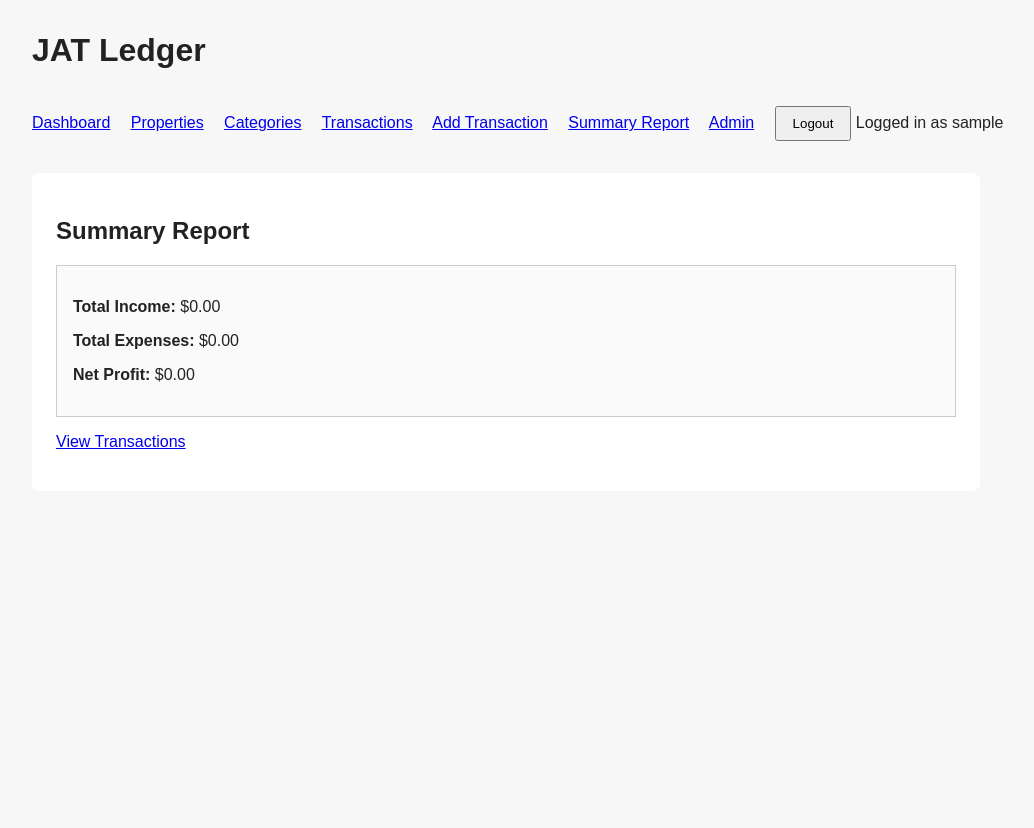
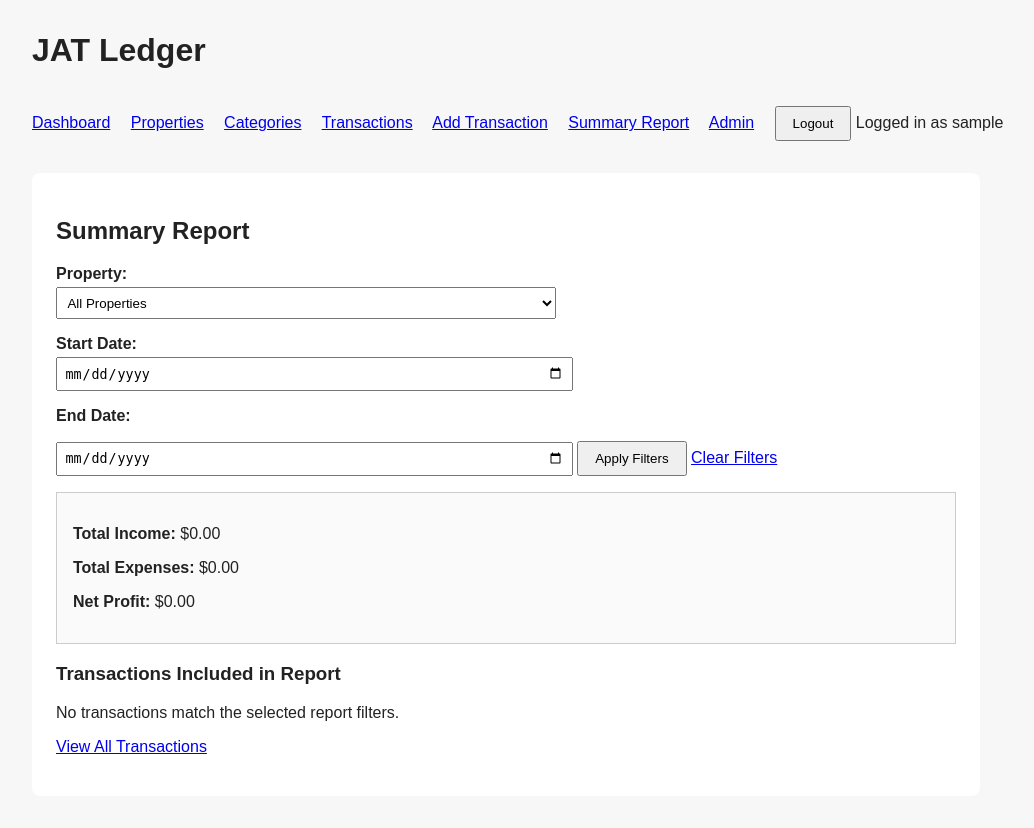
Before and after one commit to jnotter01/JAT-Ledger, a Django app: page /reports/summary/ in a window 1280 px wide. Shown: the whole page, without its empty margins (0-1034 px from the left). Before the commit the page ends 449 px from the top, so only its background shows below. Run offline with Django 5.2, Linux system fonts and the light colour scheme; the visitor is signed in with stand-in values (Sample User, id 1); data that the repository does not hold is empty.

```diff
--- a/ledger/templates/ledger/report_summary.html
+++ b/ledger/templates/ledger/report_summary.html
@@ -2,6 +2,28 @@
 
 {% block content %}
 <h2>Summary Report</h2>
+
+<form method="get">
+    <label for="property">Property:</label>
+    <select name="property" id="property">
+        <option value="">All Properties</option>
+        {% for property in properties %}
+            <option value="{{ property.id }}"
+                {% if selected_property == property.id|stringformat:"s" %}selected{% endif %}>
+                {{ property }}
+            </option>
+        {% endfor %}
+    </select>
+
+    <label for="start_date">Start Date:</label>
+    <input type="date" name="start_date" id="start_date" value="{{ start_date }}">
+
+    <label for="end_date">End Date:</label>
+    <input type="date" name="end_date" id="end_date" value="{{ end_date }}">
+
+    <button type="submit">Apply Filters</button>
+    <a href="{% url 'report_summary' %}">Clear Filters</a>
+</form>
 
 <div class="summary-box">
     <p><strong>Total Income:</strong> ${{ total_income }}</p>
@@ -9,7 +31,38 @@
     <p><strong>Net Profit:</strong> ${{ net_profit }}</p>
 </div>
 
+<h3>Transactions Included in Report</h3>
+
+{% if transactions %}
+<table>
+    <thead>
+        <tr>
+            <th>Date</th>
+            <th>Property</th>
+            <th>Category</th>
+            <th>Type</th>
+            <th>Amount</th>
+            <th>Description</th>
+        </tr>
+    </thead>
+    <tbody>
+        {% for transaction in transactions %}
+        <tr>
+            <td>{{ transaction.transaction_date }}</td>
+            <td>{{ transaction.property }}</td>
+            <td>{{ transaction.category }}</td>
+            <td>{{ transaction.transaction_type }}</td>
+            <td>${{ transaction.amount }}</td>
+            <td>{{ transaction.description }}</td>
+        </tr>
+        {% endfor %}
+    </tbody>
+</table>
+{% else %}
+<p>No transactions match the selected report filters.</p>
+{% endif %}
+
 <p>
-    <a href="{% url 'transaction_list' %}">View Transactions</a>
+    <a href="{% url 'transaction_list' %}">View All Transactions</a>
 </p>
 {% endblock %}
--- a/ledger/views.py
+++ b/ledger/views.py
@@ -101,10 +101,34 @@ def transaction_create(request):
 
 @login_required
 def report_summary(request):
+    properties = Property.objects.filter(user=request.user).order_by("name")
     transactions = Transaction.objects.filter(user=request.user)
+
+    selected_property = request.GET.get("property")
+    start_date = request.GET.get("start_date")
+    end_date = request.GET.get("end_date")
+
+    if selected_property:
+        transactions = transactions.filter(property_id=selected_property)
+
+    if start_date:
+        transactions = transactions.filter(transaction_date__gte=start_date)
+
+    if end_date:
+        transactions = transactions.filter(transaction_date__lte=end_date)
+
     summary = calculate_summary(transactions)
 
-    return render(request, "ledger/report_summary.html", summary)
+    return render(request, "ledger/report_summary.html", {
+        "total_income": summary["total_income"],
+        "total_expenses": summary["total_expenses"],
+        "net_profit": summary["net_profit"],
+        "properties": properties,
+        "selected_property": selected_property,
+        "start_date": start_date,
+        "end_date": end_date,
+        "transactions": transactions.order_by("-transaction_date"),
+    })
 
 @login_required
 def category_list(request):
```
